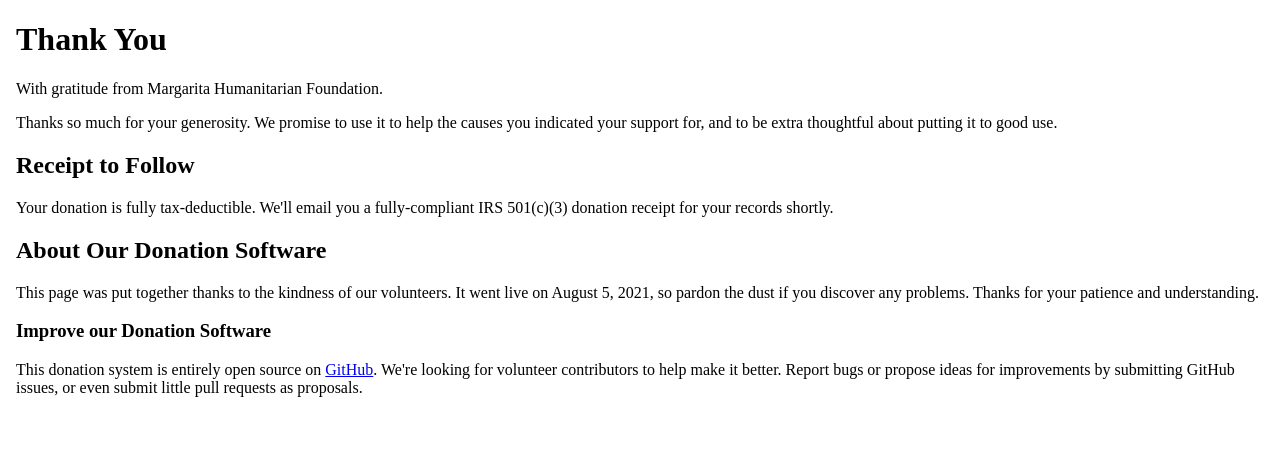
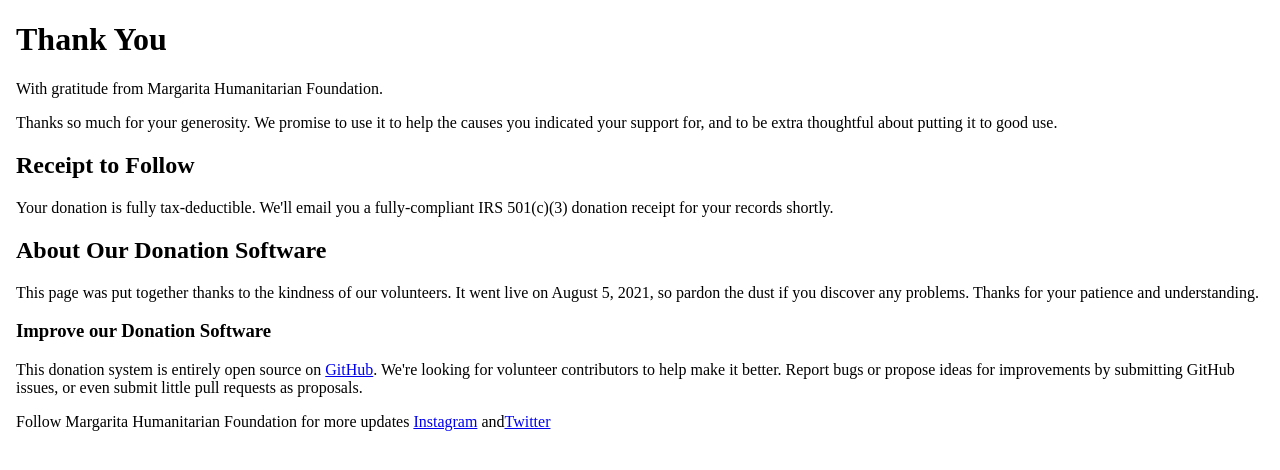
Before and after one commit to margaritahumanitarian/helpafamily, a Next.js app: page /thank-you in a window 1280 px wide. Shown: the top 470 px of the page. Built offline with nearby package versions, Linux system fonts and the light colour scheme.

Commit message:
Added link-for more updates

```diff
--- a/pages/thank-you.js
+++ b/pages/thank-you.js
@@ -29,6 +29,12 @@ export default function Home() {
                 <a className="link link-secondary" href="https://github.com/margaritahumanitarian/helpafamily">{'GitHub'}</a>
                 {'. We\'re looking for volunteer contributors to help make it better. Report bugs or propose ideas for improvements by submitting GitHub issues, or even submit little pull requests as proposals.'}
               </p>
+              <p>
+                {'Follow Margarita Humanitarian Foundation for more updates '}
+                <a className="link link-secondary" href="https://www.instagram.com/margaritahforg/">{'Instagram'}</a> {'and'}
+                <a className="link link-secondary" href="https://twitter.com/margaritahforg">{'Twitter'}</a>
+
+              </p>
             </div>
           </div>
         </div>
```
